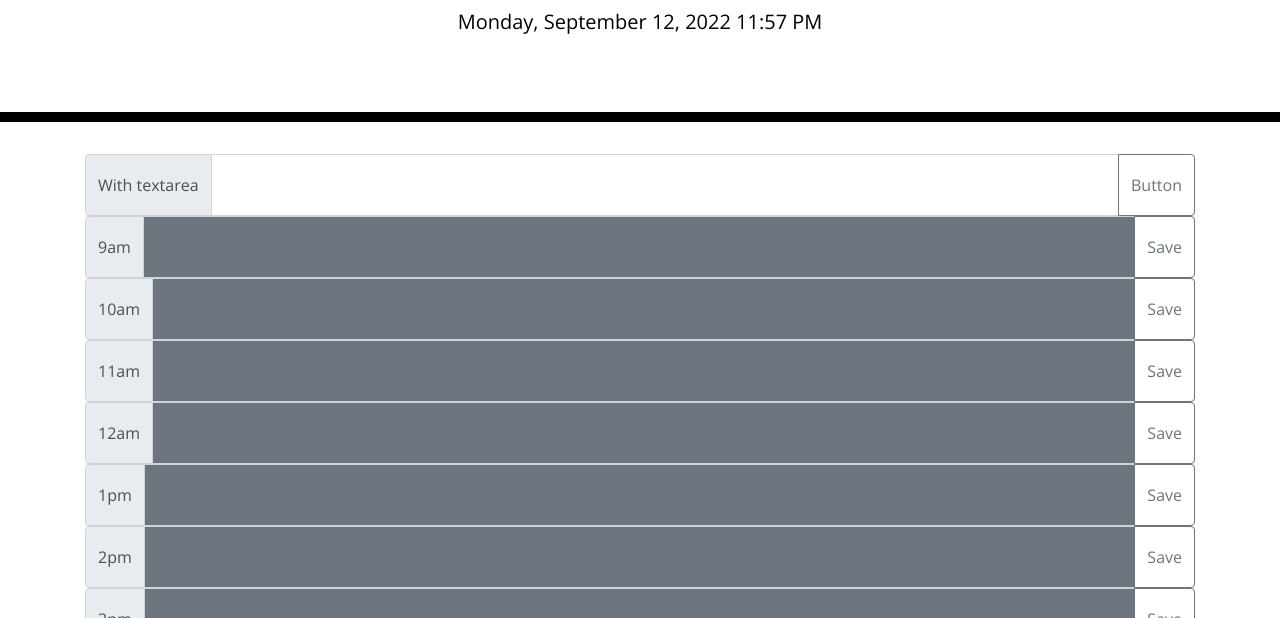
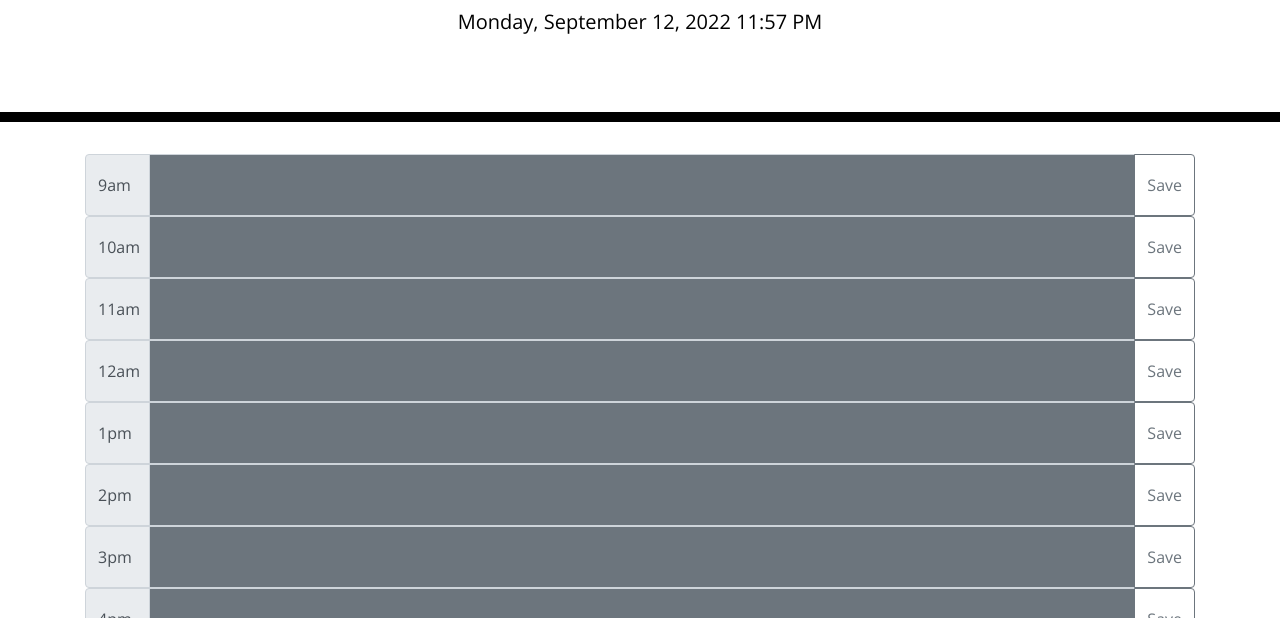
Before and after one commit to TheManamana/Plan-a-Day, a plain HTML site: page index.html in a window 1280 px wide. Shown: the part 182-800 px from the top of the page. Drawn offline with nearby package versions, Linux system fonts and the light colour scheme.

Commit message:
formatted Span text

```diff
--- a/index.html
+++ b/index.html
@@ -31,7 +31,7 @@
     <div class="container" id="middle">
       <!-- Timeblocks go here -->
 
-      <div class="input-group">
+      <!-- <div class="input-group">
         <div class="input-group-prepend">
           <span class="input-group-text">With textarea</span>
         </div>
@@ -41,6 +41,13 @@
         </div>
       </div>
 
+      <div class="input-group input-group-lg">
+        <div class="input-group-prepend">
+          <span class="input-group-text" id="inputGroup-sizing-lg">Large</span>
+        </div>
+        <input type="text" class="form-control" aria-label="Sizing example input" aria-describedby="inputGroup-sizing-lg">
+      </div> -->
+
 
     </div>
 
--- a/script.js
+++ b/script.js
@@ -38,7 +38,8 @@ function createHour(){
     button1.attr('type', 'button');
     button1.attr('id', 'button-addon2');
 
-    // span1.attr('id', 'inputGroup-sizing-default');
+    span1.css("width","65px");
+
 
 
     if (i+9 > 12){
```
